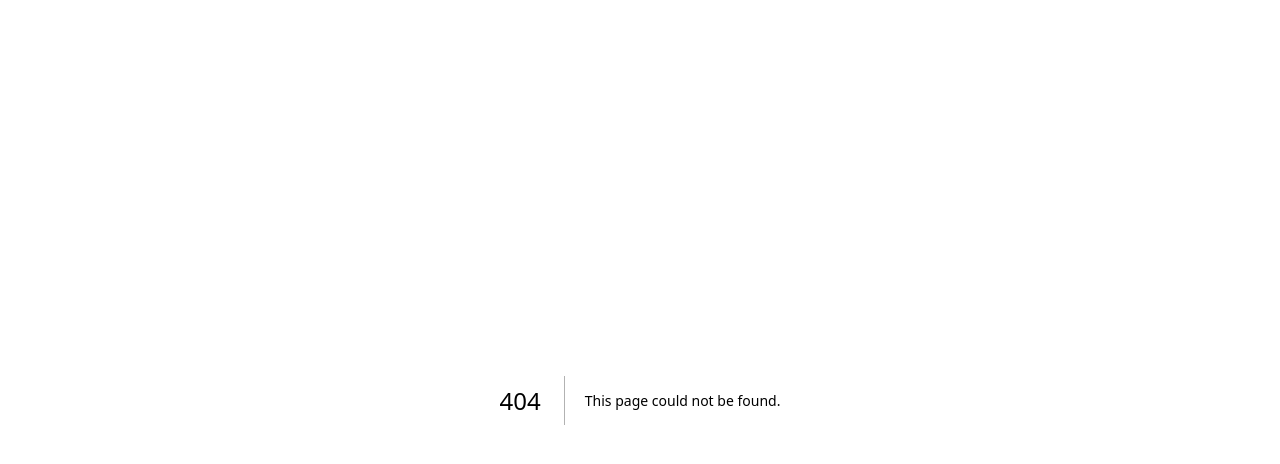
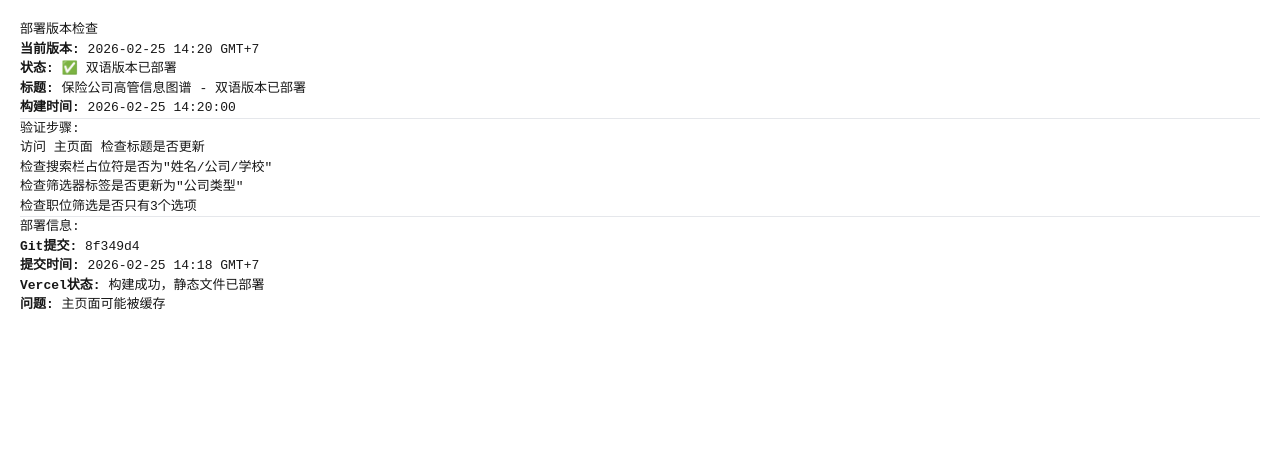
Before and after one commit to tiger-liyonghu/Act60, a Next.js app: page /version-check in a window 1280 px wide. Before the commit this address had no page. Shown: the top 464 px of the page. Built offline with nearby package versions, Linux system fonts and the light colour scheme.

Commit message:
添加版本检查页面

```diff
--- /dev/null
+++ b/app/version-check/page.tsx
@@ -0,0 +1,27 @@
+export default function VersionCheckPage() {
+  return (
+    <div style={{ padding: '20px', fontFamily: 'monospace' }}>
+      <h1>部署版本检查</h1>
+      <p><strong>当前版本:</strong> 2026-02-25 14:20 GMT+7</p>
+      <p><strong>状态:</strong> ✅ 双语版本已部署</p>
+      <p><strong>标题:</strong> 保险公司高管信息图谱 - 双语版本已部署</p>
+      <p><strong>构建时间:</strong> 2026-02-25 14:20:00</p>
+      <hr />
+      <h2>验证步骤:</h2>
+      <ol>
+        <li>访问 <a href="/">主页面</a> 检查标题是否更新</li>
+        <li>检查搜索栏占位符是否为"姓名/公司/学校"</li>
+        <li>检查筛选器标签是否更新为"公司类型"</li>
+        <li>检查职位筛选是否只有3个选项</li>
+      </ol>
+      <hr />
+      <h2>部署信息:</h2>
+      <ul>
+        <li><strong>Git提交:</strong> 8f349d4</li>
+        <li><strong>提交时间:</strong> 2026-02-25 14:18 GMT+7</li>
+        <li><strong>Vercel状态:</strong> 构建成功，静态文件已部署</li>
+        <li><strong>问题:</strong> 主页面可能被缓存</li>
+      </ul>
+    </div>
+  );
+}
```
